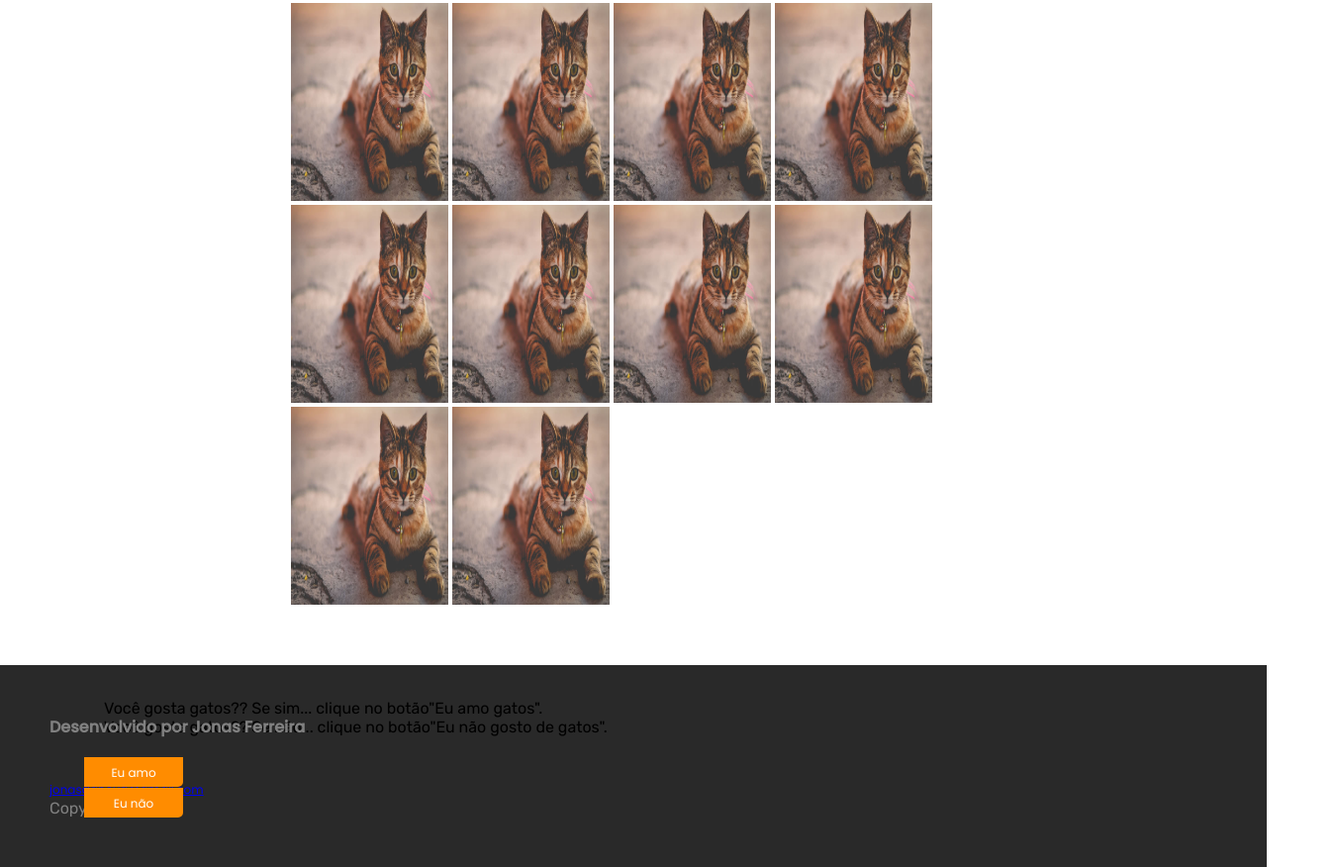
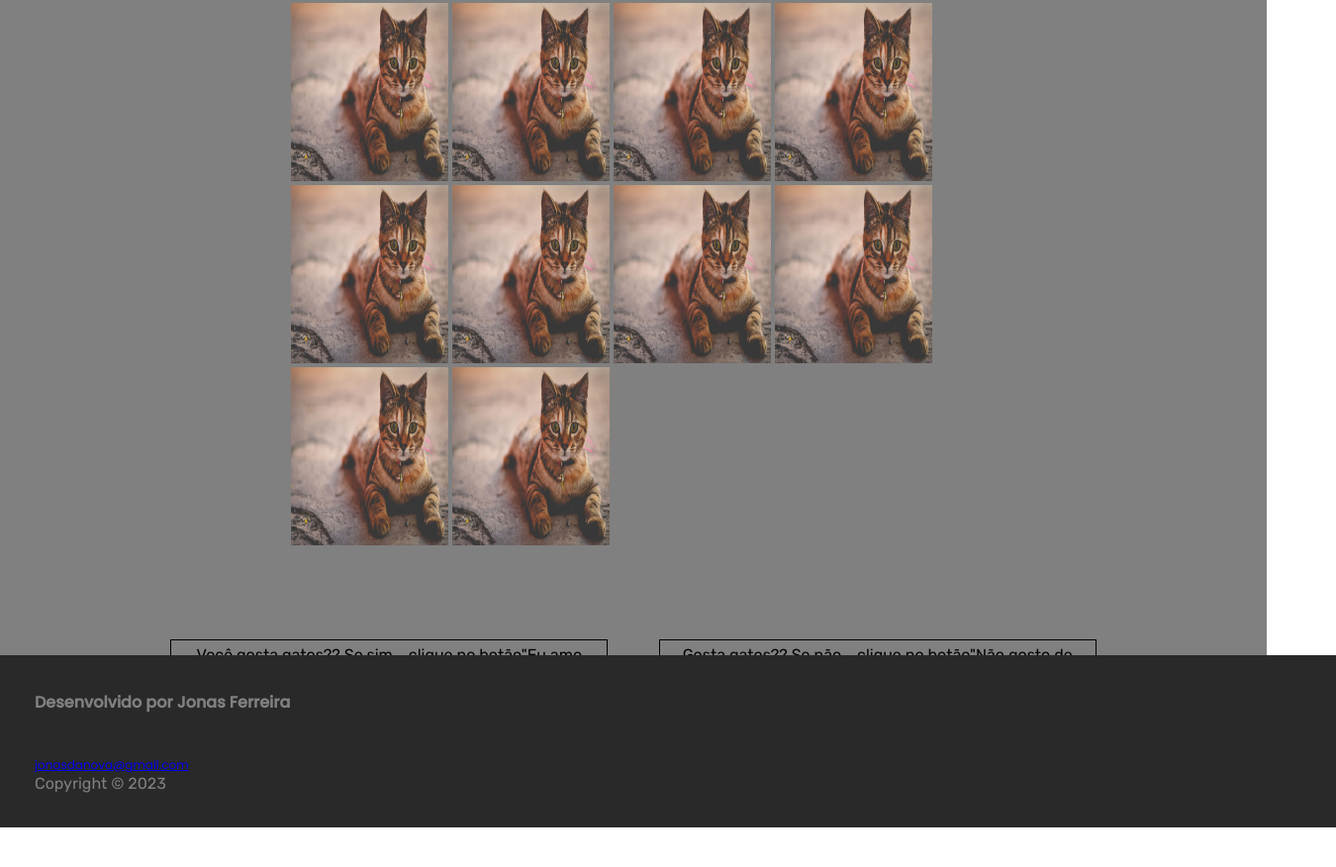
Before and after one commit to Jonasdias02/Generation-html, a plain HTML site: page index.html in a window 1280 px wide. Shown: the part 176-1052 px from the top of the page at 99% size, 1350 px wide, since content can reach past the window. After the commit the page ends 1012 px from the top, so only its background shows below. Drawn offline with Linux system fonts and the light colour scheme.

Commit message:
update css

```diff
--- a/index.html
+++ b/index.html
@@ -51,7 +51,7 @@
                                 Você gosta gatos?? Se sim... clique no botão"Eu amo gatos".
                             </p>
                             <p class="text-2">
-                                Você gosta gatos?? Se não... clique no botão"Eu não gosto de gatos".
+                                Gosta gatos?? Se não... clique no botão"Não gosto de gatos".
                             </p>
                         </div>
                     </div>
@@ -66,7 +66,7 @@
                     <button class="btn-deslike">
                         <a
                             href="https://www.google.com/url?sa=i&url=https%3A%2F%2Fwww.revistaveterinaria.com.br%2Fvoce-ja-ouviu-falar-na-sindrome-do-gato-nervoso%2F&psig=AOvVaw1MKh-mIhFThLDw_HnuYehk&ust=1698236831365000&source=images&cd=vfe&opi=89978449&ved=0CBEQjRxqFwoTCNj04KnXjoIDFQAAAAAdAAAAABAE">
-                            Eu não
+                            Não gosto
                         </a>
                     </button>
 
--- a/style.css
+++ b/style.css
@@ -8,6 +8,7 @@
 }
 
 .nav-bar {
+
     padding: 10px;
     background-color: #292929;
     text-decoration: none;
@@ -32,6 +33,7 @@ main {
     align-items: center;
     width: 100%;
     height: 800px;
+    background-color: gray;
 }
 
 
@@ -60,37 +62,71 @@ main {
 
 div img{
     width: 159px;
-    height: 200px;
+    height: 180px;
 }
 
 .container-text-button {
-    padding: 20px 85px 45px 85px;
+    padding: 10px 85px 20px 85px;
     position: relative;
+
 }
 
 .container-text {
     padding: 20px;
     justify-content: center;
+    display: flex;
+    text-align: center;
+
 }
 
-
-.buttons-main {
-    width: 18%;
+.text {
+    display: flex;
     position: relative;
     align-items: center;
     flex-direction: row;
     justify-content: space-between;
+
+}
+.text-1, .text-2 {
+    width: 45%;
+    margin: 10px;
+    padding: 10px;
+    border: 1px solid #000;
+}
+
+.text p {
+    padding: 5px;
+    justify-content: center;
+    float: inline-start;
+
+}
+
+
+
+.buttons-main {
+    display: flex;
+    position: relative;
+    align-items: center;
+    flex-direction: row;
+    justify-content: space-around;
+    padding-inline: 12%;
+}
+
+.btn-like, .btn-deslike {
+    width: 15%;
+    margin: 10px;
+    padding: 10px;
+
 }
 
 button {
     display: inline-block;
-    width: 100px;
-    height: 30px;
+    width: 50px;
+    height: 40px;
     background: darkorange;
     border: 2px solid darkorange;
     margin-top: 1px;
     font-size: 15px;
-    border-bottom-right-radius: 5px;
     border-bottom-right-radius: 5px;
     cursor: pointer;
 }
@@ -105,9 +141,10 @@ button a {
 }
 
 footer {
-    margin-top: 10px;
+    position: absolute;
+    width: 100%;
     background: #292929;
-    padding: 50px;
+    padding: 35px;
     color: grey;
 }
 
```
